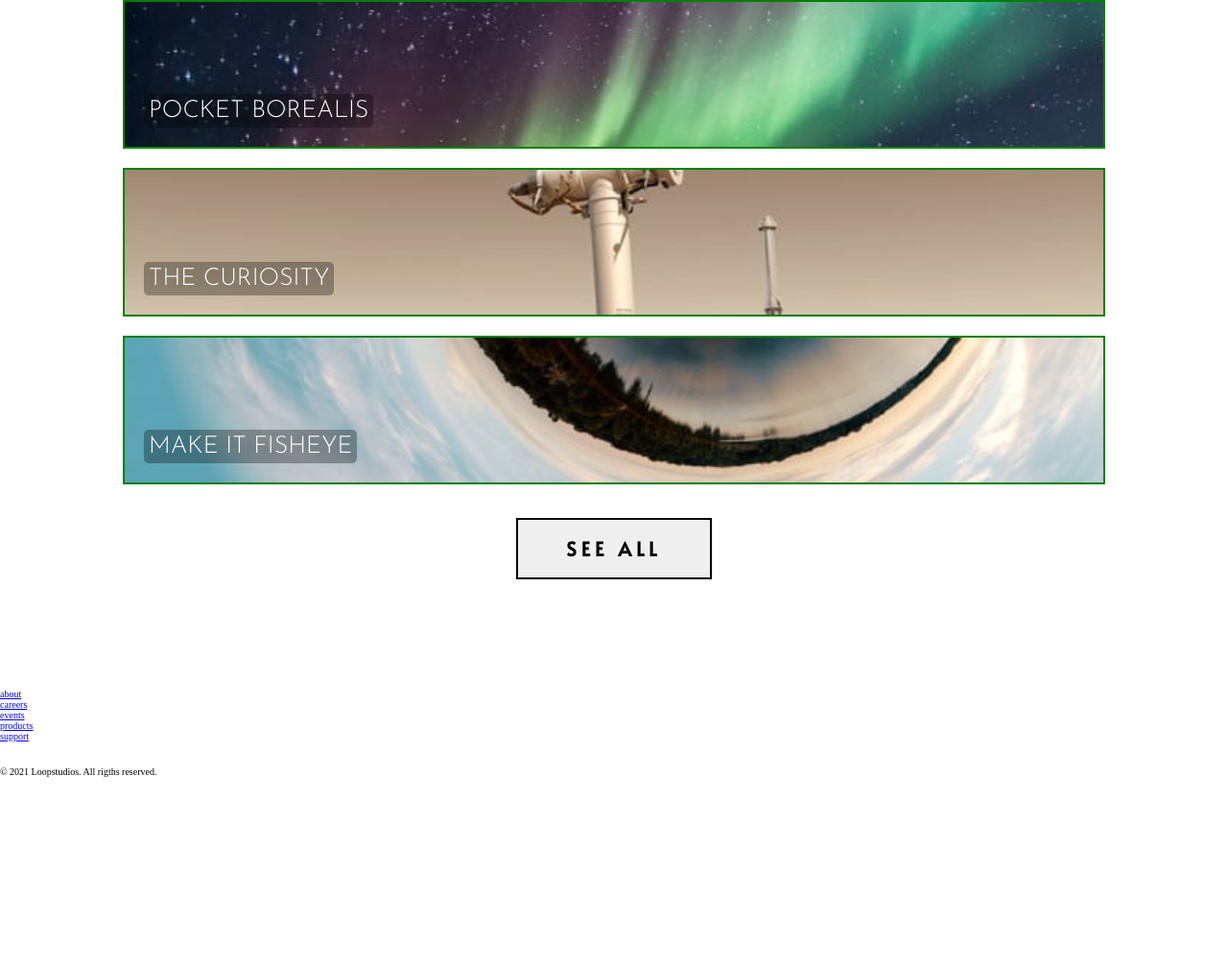
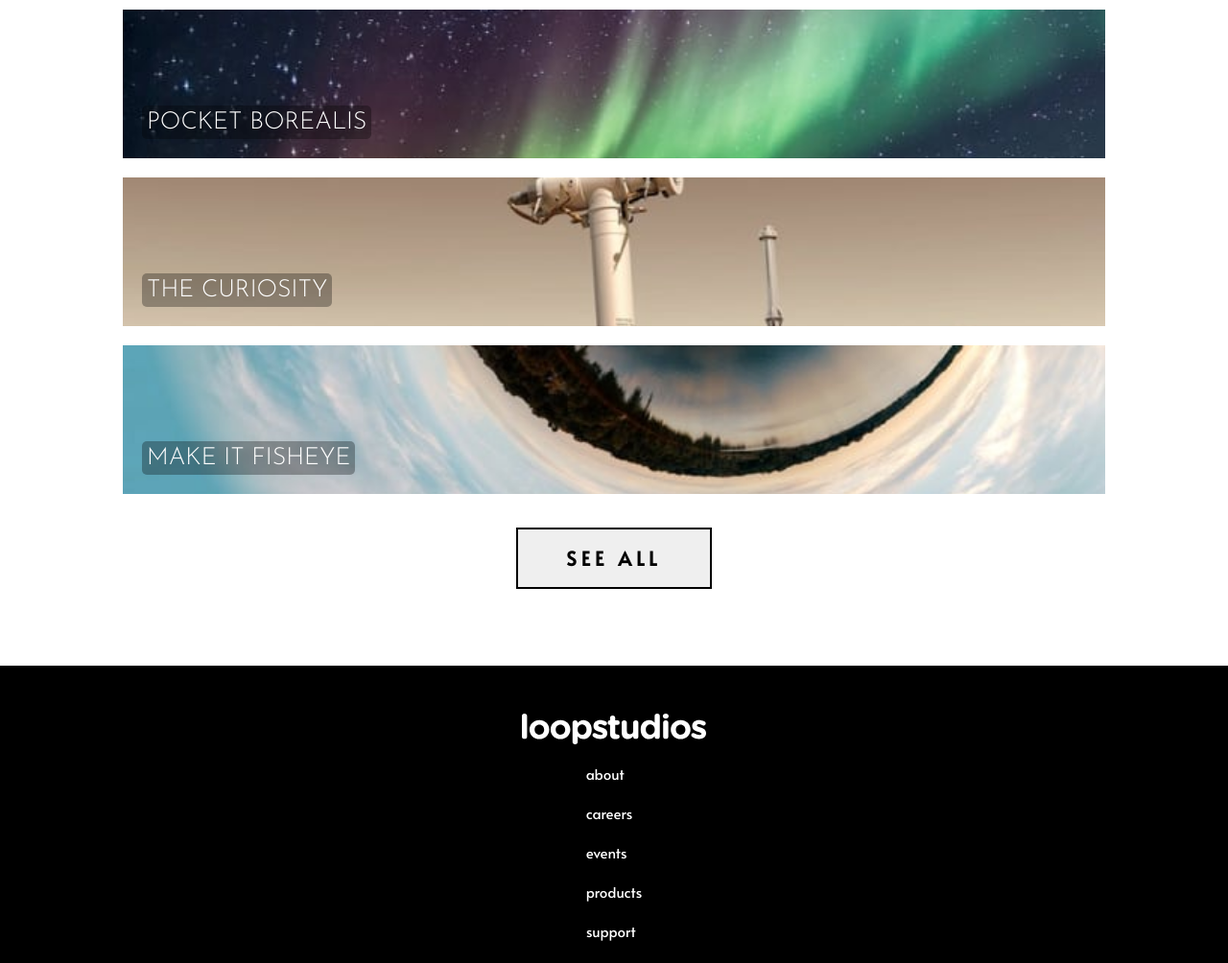
Before and after one commit to ClecioSousa00/loopstudios-landing-page-main-main, a plain HTML site: page index.html in a window 1280 px wide. Shown: the part 2758-3762 px from the top of the page at 96% size. Before the commit the page ends 3568 px from the top, so only its background shows below. Drawn offline with nearby package versions, Linux system fonts and the light colour scheme.

Commit message:
Create CSS footer

```diff
--- a/estilos/version-mobile.css
+++ b/estilos/version-mobile.css
@@ -16,6 +16,7 @@
     transform: rotate(360deg);
   }
   font-family: 'Alata', sans-serif;
+  transform: scale(1.5);
   */
 *{
     margin: 0;
@@ -50,7 +51,6 @@ header{
 
 .header__nav-bar .header__btn-menu i{
   color: white;
-
 }
 .header__icon-active{
     background-color: black;
@@ -58,7 +58,6 @@ header{
     width: 100vw;
     padding: 5rem 4rem;
     display: none;
-
 }
 
 .header__icon-active .header__icon-close{
@@ -139,7 +138,7 @@ main{
   display: flex;
   flex-direction: column;
   align-items: center;
-  margin-top: 4rem;
+  margin-top: 5rem;
 
 }
 
@@ -159,7 +158,7 @@ main{
 .creations__imagens{
   width: 100%;
   height: 15.5rem;
-  border: 2px solid green;
+
   position: relative;
 
 }
@@ -249,3 +248,39 @@ main{
   letter-spacing: 0.5rem;
   font-weight: bold;
 }
+
+/* ------------------------- */
+
+footer{
+  background-color: black;
+  padding: 5rem 2rem;
+  display: flex;
+  flex-direction: column;
+  align-items: center;
+
+
+}
+
+.footer__list ul li{
+  margin: 2rem 0rem;
+
+}
+.footer__list ul li a{
+  text-decoration: none;
+  color: white;
+  font-size: 1.5rem;
+  font-family: 'Alata', sans-serif;
+}
+
+.footer__social-media{
+  margin: 2.4rem 0rem 2rem 0rem;
+  display: flex;
+  gap: 2rem;
+}
+
+.footer__text {
+  color: #ABABAB;
+  font-family: 'Josefin Sans', sans-serif;
+  font-weight: 300;
+  font-size: 1.5rem;
+}
```
